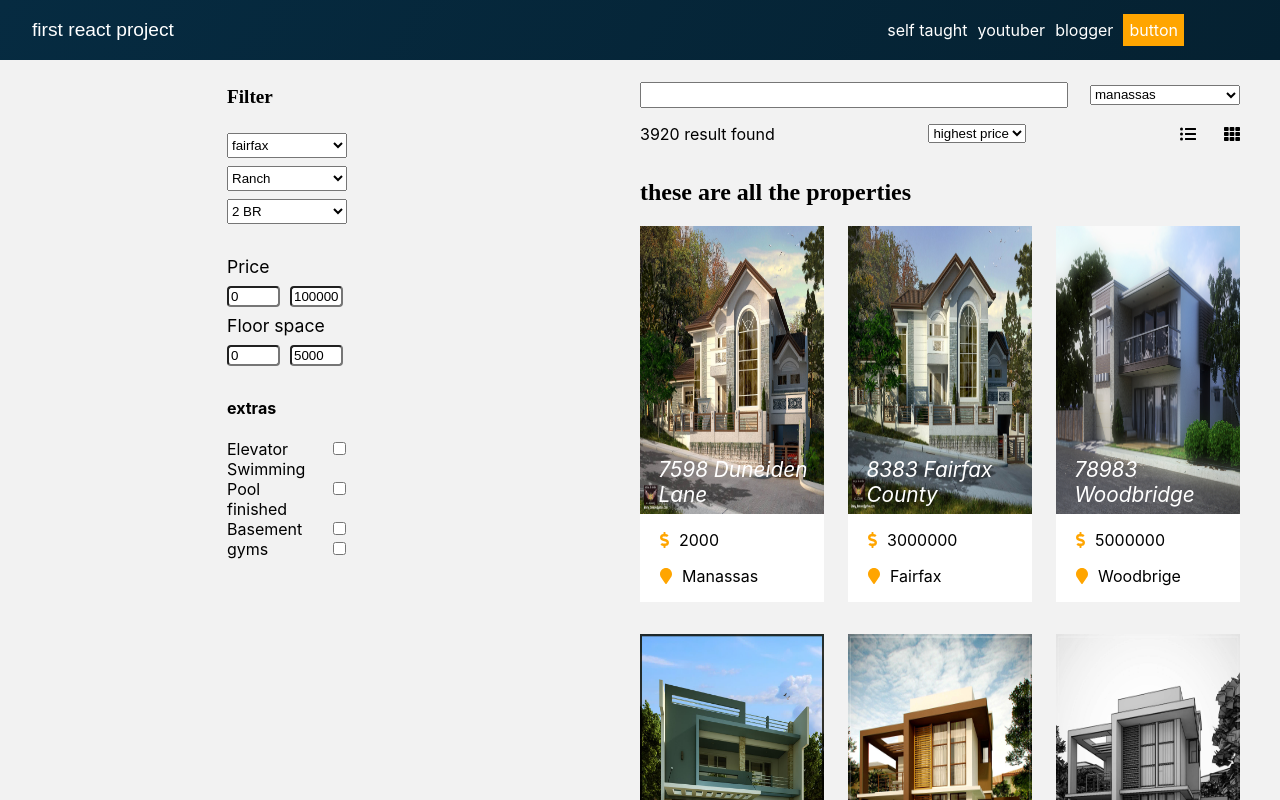
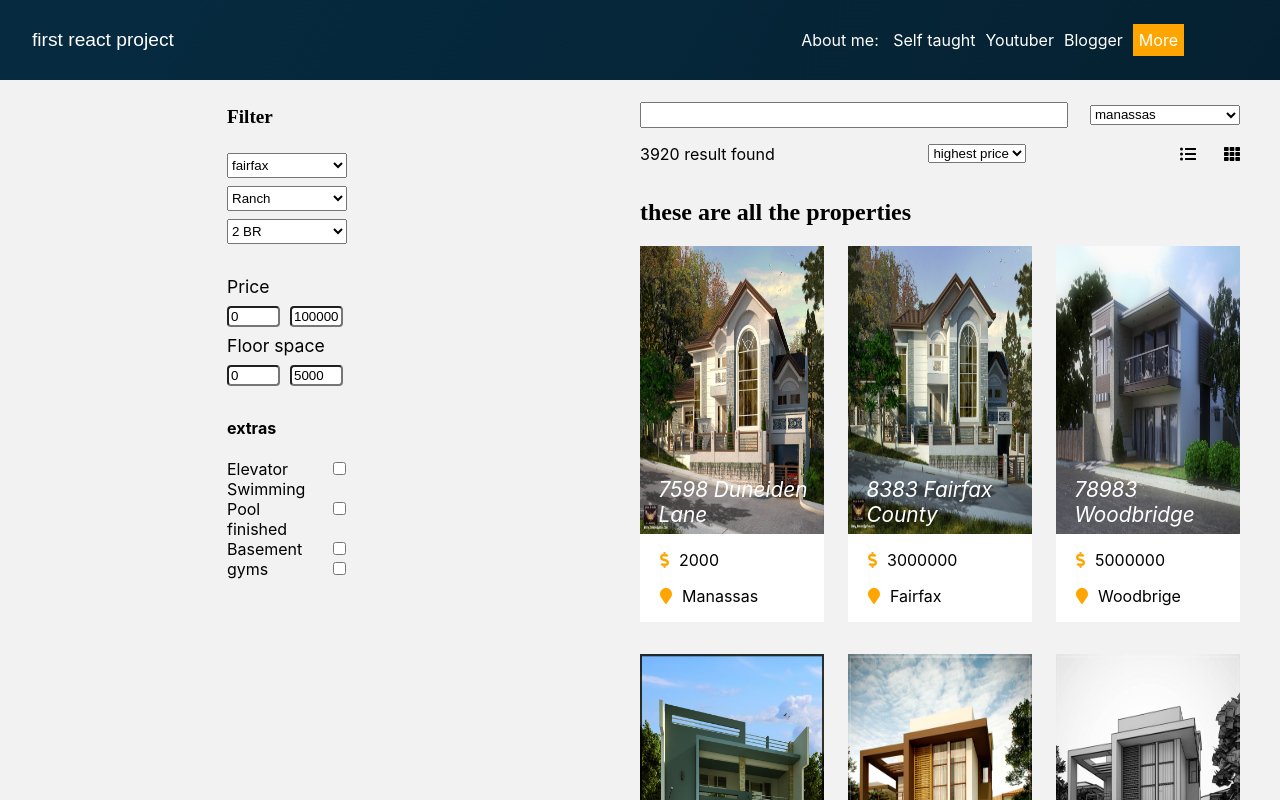
Before and after one commit to fono97/react-realstate, a React (Create React App) app: page / in a window 1280 px wide. Shown: the top 800 px of the page. Built offline with nearby package versions, Linux system fonts and the light colour scheme.

Commit message:
I added more

```diff
--- a/src/Component/header.js
+++ b/src/Component/header.js
@@ -6,7 +6,7 @@ const Header = () => {
     display: flex;
     justify-content: space-between;
     align-items: center;
-    height: 60px;
+    height: 80px;
     padding: 0 2rem;
     background: linear-gradient(120deg, #062b41, #052131);
     /* background: rgba(255, 255, 255, 0.8); */
@@ -49,10 +49,11 @@ const Header = () => {
     <HeaderStyle>
       <Logo>first react project</Logo>
       <NavBar>
-        <Link>self taught</Link>
-        <Link>youtuber</Link>
-        <Link>blogger</Link>
-        <Button>button</Button>
+        <Link>About me: </Link>
+        <Link>Self taught</Link>
+        <Link>Youtuber</Link>
+        <Link>Blogger</Link>
+        <Button>More</Button>
       </NavBar>
     </HeaderStyle>
   );
```
